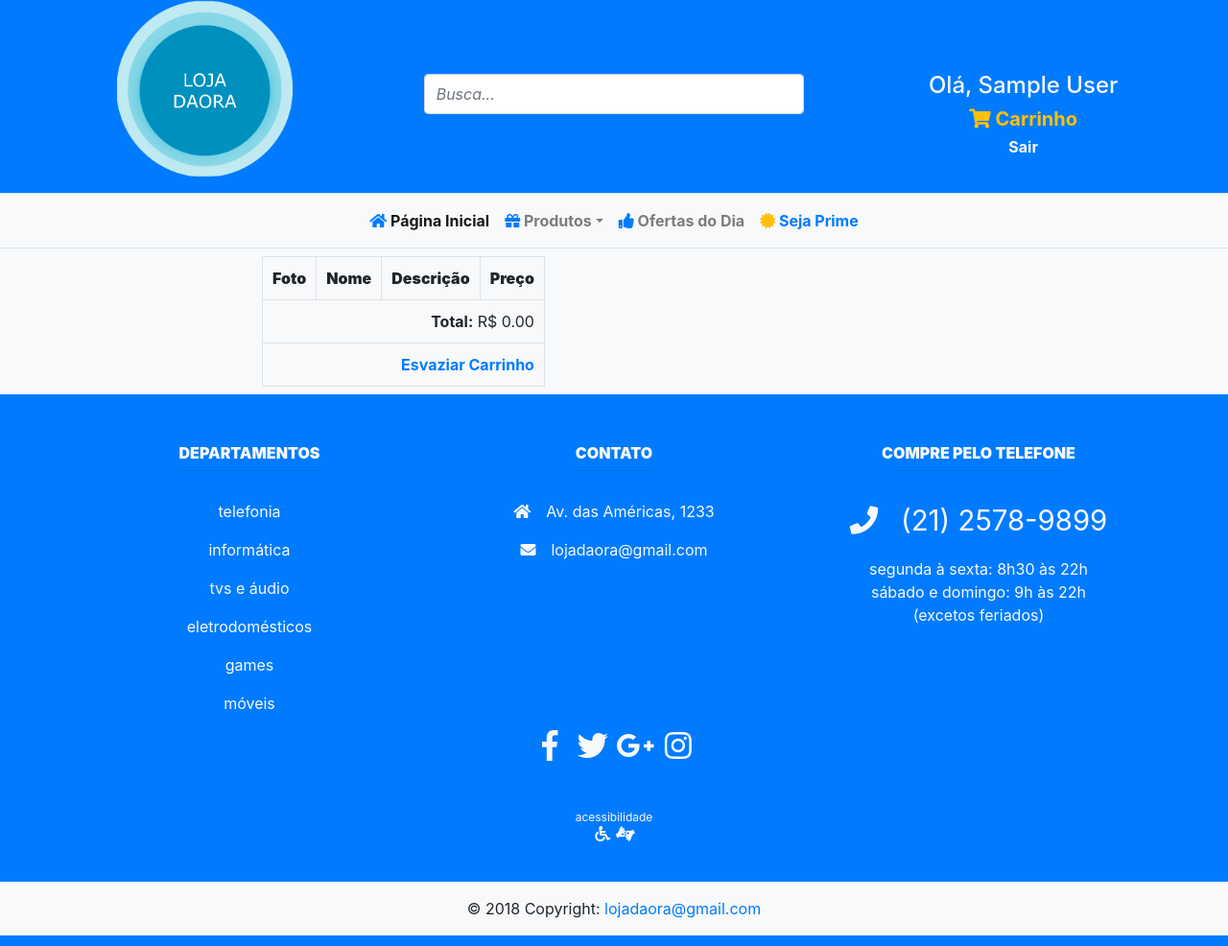
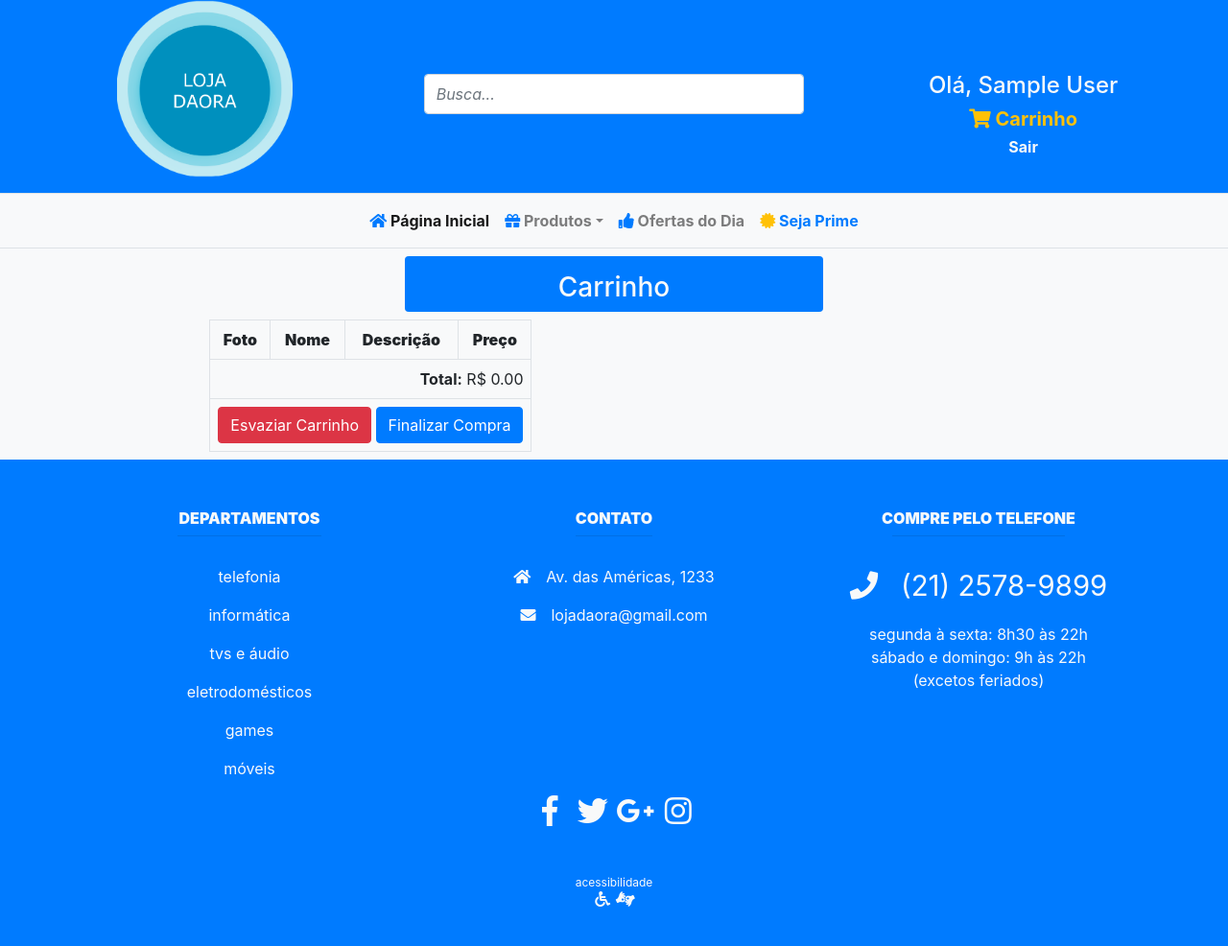
Before and after one commit to derekgodoy/projeto-ecommerce, a PHP site: page /vercarrinho.php in a window 1280 px wide. Shown: the top 986 px of the page at 96% size. Run offline with PHP 8.4, Linux system fonts and the light colour scheme; the visitor is signed in with stand-in values (Sample User, id 1); data that the repository does not hold is empty; some libraries are stand-ins or nearby versions.

Commit message:
Melhora carrinho html

```diff
--- a/vercarrinho.php
+++ b/vercarrinho.php
@@ -33,24 +33,29 @@
 	  	if(isset($_SESSION["carrinho"])){
     $item_total = 0;
 ?>
-<div class="row justify-content-center mb-2">
-	<div class="col-7">
-<table cellpadding="10" cellspacing="1" class="border text-center">
+		<div class="row bg-light justify-content-center">
+		<div class="bg-primary col-sm-4 col-10 rounded ">
+		<h3 class="col text-center text-light mt-3">Carrinho</h3>
+		</div>
+		</div>
+<div class="row justify-content-center mt-2 mb-2">
+	<div class="col-8">
+<table cellpadding="8" cellspacing="1" class="border text-center">
 <tbody>
 <tr>
-<th class="border text-center" style="text-align:left;"><strong>Foto</strong></th>
-<th class="border text-center" style="text-align:left;"><strong>Nome</strong></th>
-<th class="border text-center" style="text-align:right;"><strong>Descrição</strong></th>
-<th class="border text-center" style="text-align:center;"><strong>Preço</strong></th>
+<th class="border text-center"><strong>Foto</strong></th>
+<th class="border text-center"><strong>Nome</strong></th>
+<th class="border text-center"><strong>Descrição</strong></th>
+<th class="border text-center"><strong>Preço</strong></th>
 </tr>
 <?php
     foreach ($_SESSION["carrinho"] as $item){
 		?>
 				<tr>
-				<td class="border text-center" style="text-align:left;border-bottom:#F0F0F0 1px solid;"><strong><img class="img3" src="<?php echo "img/".$item['imagem'];?>"></strong></td>
-				<td class="border text-center" style="text-align:left;border-bottom:#F0F0F0 1px solid;"><?php echo $item["nome"]; ?></td>
-				<td class="border text-center" style="text-align:right;border-bottom:#F0F0F0 1px solid;"><?php echo $item["descricao"]; ?></td>
-				<td class="border text-center" style="text-align:right;border-bottom:#F0F0F0 1px solid;"><?php echo "R$ ". $item["preco"]; ?></td>
+				<td class="border text-center"><img class="img3" src="<?php echo "img/".$item['imagem'];?>"></td>
+				<td class="border text-center"><?php echo $item["nome"]; ?></td>
+				<td class="border text-center"><?php echo $item["descricao"]; ?></td>
+				<td class="border text-center"><?php echo "R$ ". $item["preco"]; ?></td>
 				</tr>
 				<?php
         $item_total += ($item["preco"]);
@@ -61,7 +66,10 @@
 <td colspan="4" align=right><strong>Total:</strong> <?php echo "R$ ".number_format((float)$item_total, 2, '.', ''); ?></td>
 </tr>
 <tr>
-<td colspan="4" align=right><strong><a href="vercarrinho.php?acao=vazio">Esvaziar Carrinho</a></strong></td>
+<td colspan="4" align=right><form class="align-middle" method="post" action="#">
+            <button type="submit" class="btn btn-danger">Esvaziar Carrinho</button>
+            <button type="submit" class="btn btn-primary">Finalizar Compra</button>
+            </form></td>
 </tr>
 </tbody>
 </table>
```
